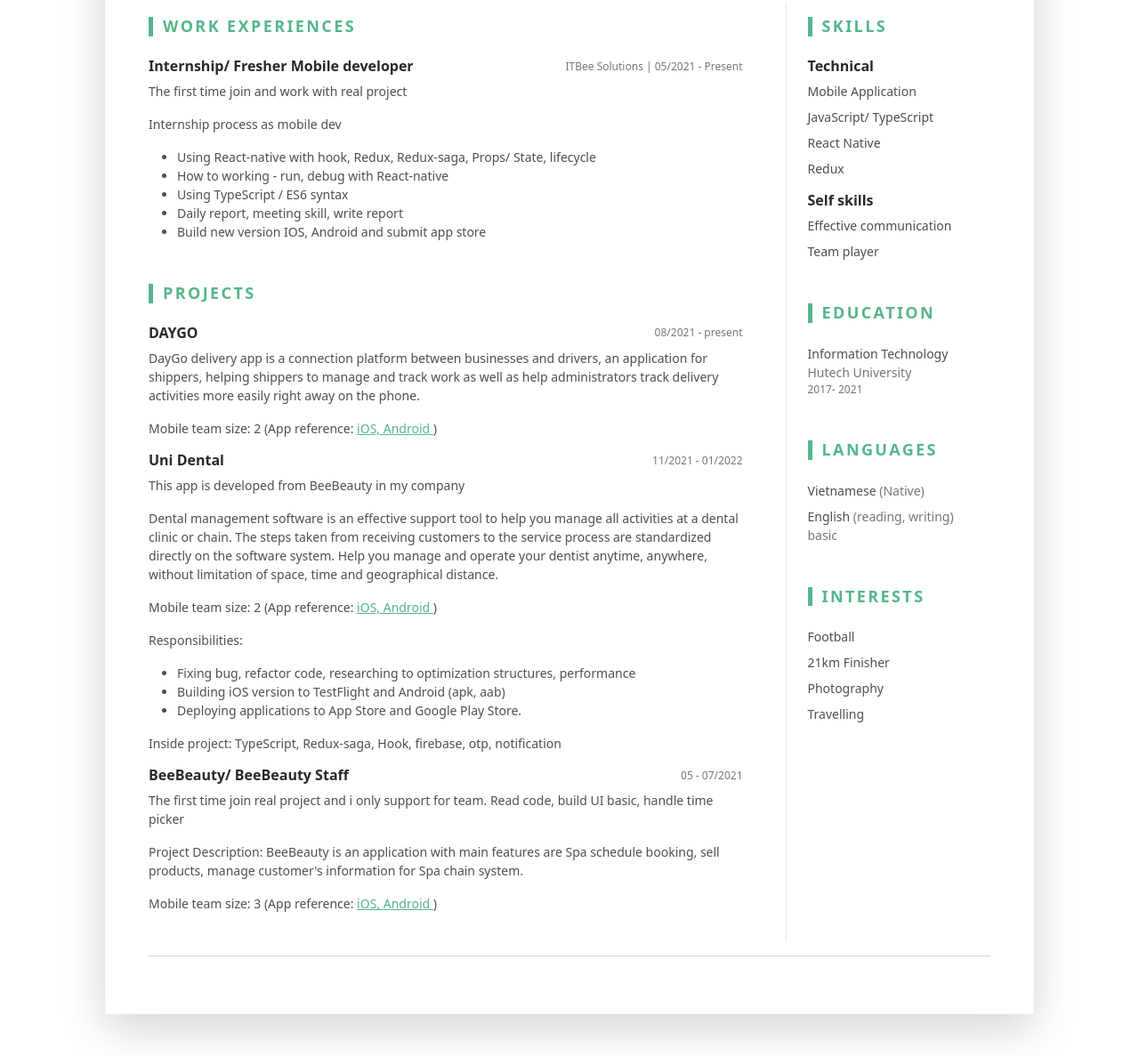
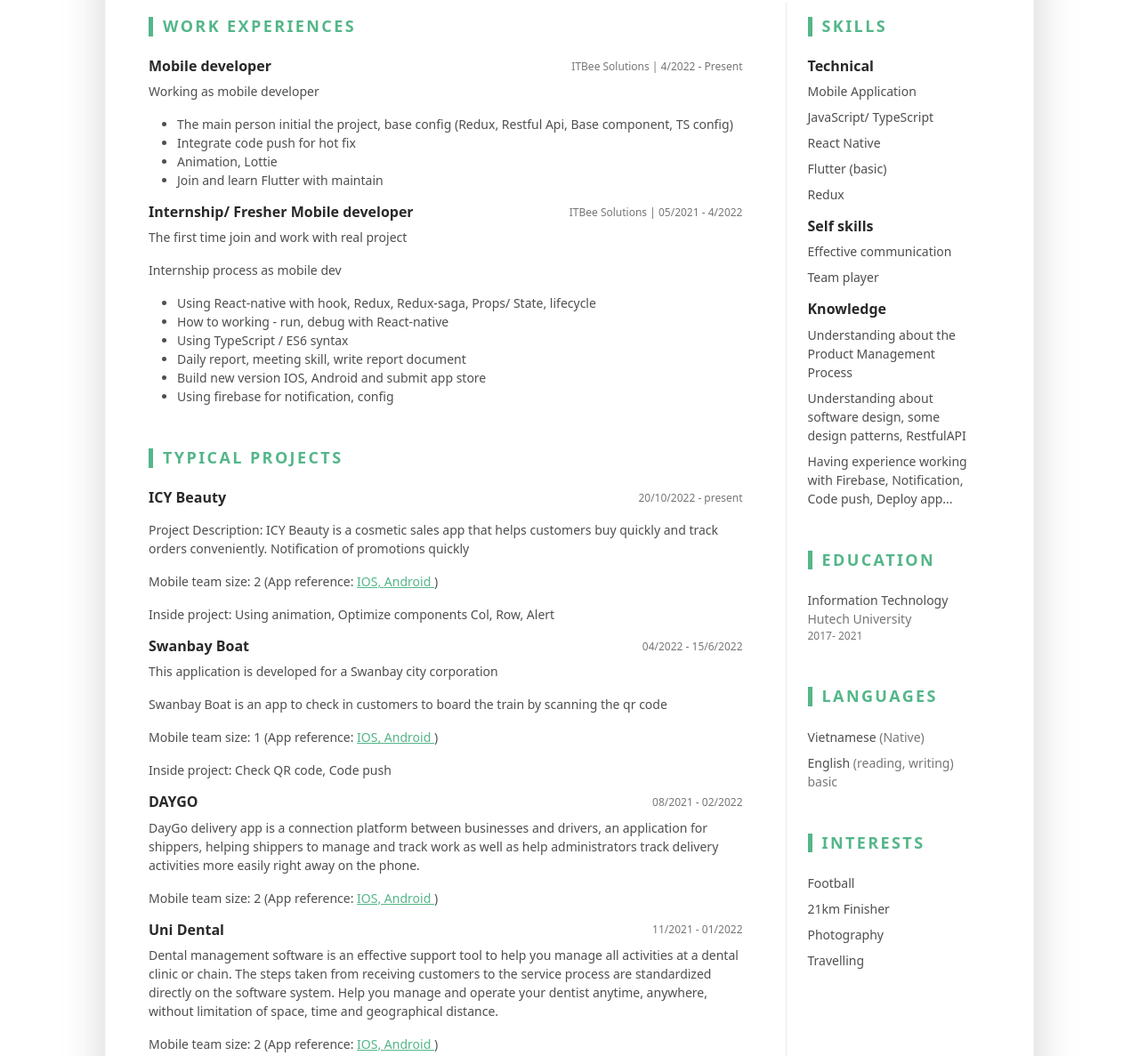
Before and after one commit to minhnguyen26/cv-nguyennhatminh, a plain HTML site: page index.html in a window 1280 px wide. Shown: the part 454-1641 px from the top of the page at 89% size. Drawn offline with Linux system fonts and the light colour scheme.

Commit message:
Update index.html
- Update cv

```diff
--- a/index.html
+++ b/index.html
@@ -8,7 +8,6 @@
 	<meta http-equiv="X-UA-Compatible" content="IE=edge">
 	<meta name="viewport" content="width=device-width, initial-scale=1.0">
 	<meta name="description" content="">
-	<meta name="author" content="Xiaoying Riley at 3rd Wave Media">
 	<link rel="shortcut icon" href="favicon.ico">
 
 	<!-- Google Fonts -->
@@ -32,7 +31,7 @@
 					<div class="row align-items-center">
 						<div class="resume-title col-12 col-md-6 col-lg-8 col-xl-8">
 							<h2 class="resume-name mb-0 text-uppercase">NGUYEN NHAT MINH</h2>
-							<div class="resume-tagline mb-3 mb-md-0">Mobile Software Engineer (Fresher)</div>
+							<div class="resume-tagline mb-3 mb-md-0">Mobile Software Engineer (Junior)</div>
 						</div><!--//resume-title-->
 						<div class="resume-contact col-12 col-md-6 col-lg-5 col-xl-4">
 							<ul class="list-unstyled mb-0">
@@ -43,19 +42,17 @@
 							</ul>
 						</div><!--//resume-contact-->
 					</div><!--//row-->
-
 				</div><!--//resume-header-->
 				<hr>
 				<div class="resume-intro py-3">
-					<div class="row align-items-center">
+					<div class="row align-items-center">	 \
 						<div class="col-12 col-md-3 col-xl-2 text-center">
 						    <img class="resume-profile-image mb-3 mb-md-0 me-md-5  ms-md-0 rounded mx-auto" src="assets/images/resume-profile.jpg" alt="image">
 						</div>
-
 						<div class="col text-start">
 							<h3 class="text-uppercase resume-section-heading mb-3">About myself</h3>
-							<p class="mb-0">My name is Nguyen Nhat Minh a Mobile Developer. I am working as a Mobile Developer React Native with 1 year of experience. Recently I have been developing skill, research and technical in React Native. </p>
-							<p class="mb-0">After graduated from University of Information Technology Hutech University. I have 5 months of experience with Mobile Developer</p>
+							<p class="mb-0">My name is Nguyen Nhat Minh a Mobile Developer. I am working as a Mobile Developer React Native with 1.5 year of experience. Recently I have been developing skill, research and technical on Flutter and worked  </p>
+							<p class="mb-0">After graduated from University of Information Technology Hutech University. I have 5 month of experience with Mobile Developer</p>
 
 						</div><!--//col-->
 					</div>
@@ -68,9 +65,23 @@
 								<h3 class="text-uppercase resume-section-heading mb-4">Work Experiences</h3>
 								<div class="item mb-3">
 									<div class="item-heading row align-items-center mb-2">
+										<h4 class="item-title col-12 col-md-6 col-lg-8 mb-2 mb-md-0">Mobile developer</h4>
+										<div class="item-meta col-12 col-md-6 col-lg-4 text-muted text-start text-md-end">ITBee Solutions | 4/2022 - Present</div>
+									</div>
+									<div class="item-content">
+										<p>Working as mobile developer</p>
+										<ul class="resume-list">
+											<li>The main person initial the project, base config (Redux, Restful Api, Base component, TS config)</li>
+											<li>Integrate code push for hot fix</li>
+											<li>Animation, Lottie</li>
+											<li>Join and learn Flutter with maintain  </li>
+										</ul>
+									</div>
+								</div><!--//item-->
+								<div class="item mb-3">
+									<div class="item-heading row align-items-center mb-2">
 										<h4 class="item-title col-12 col-md-6 col-lg-8 mb-2 mb-md-0">Internship/ Fresher Mobile developer</h4>
-										<div class="item-meta col-12 col-md-6 col-lg-4 text-muted text-start text-md-end">ITBee Solutions | 05/2021 - Present</div>
-
+										<div class="item-meta col-12 col-md-6 col-lg-4 text-muted text-start text-md-end">ITBee Solutions | 05/2021 - 4/2022</div>
 									</div>
 									<div class="item-content">
 										<p>The first time join and work with real project</p>
@@ -79,19 +90,65 @@
 											<li>Using React-native with hook, Redux, Redux-saga, Props/ State, lifecycle </li>
 											<li>How to working - run, debug with React-native</li>
 											<li>Using TypeScript / ES6 syntax</li>
-											<li>Daily report, meeting skill, write report</li>
+											<li>Daily report, meeting skill, write report document</li>
 											<li>Build new version IOS, Android and submit app store</li>
+											<li>Using firebase for notification, config</li>
 										</ul>
 									</div>
 								</div><!--//item-->
 							</section><!--//work-section-->
-
 							<section class="project-section py-3">
-								<h3 class="text-uppercase resume-section-heading mb-4">Projects</h3>
+								<h3 class="text-uppercase resume-section-heading mb-4">Typical Projects</h3>
+								<div class="item mb-3">
+									<div class="item-heading row align-items-center mb-2">
+										<h4 class="item-title col-12 col-md-6 col-lg-8 mb-2 mb-md-0">ICY Beauty</h4>
+										<div class="item-meta col-12 col-md-6 col-lg-4 text-muted text-start text-md-end">20/10/2022 - present</div>
+									</div>
+									<div class="item-content">
+										<p></p>
+										<p> <span class="font-weight-bold">Project Description:</span> ICY Beauty is a cosmetic sales app that helps customers buy quickly and track orders conveniently. Notification of promotions quickly </p>
+										<p>
+											<span class="font-weight-bold">Mobile team size:</span> 2 (App
+											reference: <a
+												href="https://apps.apple.com/us/app/icy-beauty/id6444062846">IOS,
+											</a><a
+												href="https://play.google.com/store/apps/details?id=com.itbeesolutions.icybeauty">Android
+											</a>)
+										</p>
+										<p>
+											<span class="font-weight-bold">Inside project:</span>
+												Using animation,
+												Optimize components Col, Row, Alert
+										</p>
+									</div>
+								</div><!--//item-->
+								<div class="item mb-3">
+									<div class="item-heading row align-items-center mb-2">
+										<h4 class="item-title col-12 col-md-6 col-lg-8 mb-2 mb-md-0">Swanbay Boat</h4>
+										<div class="item-meta col-12 col-md-6 col-lg-4 text-muted text-start text-md-end">04/2022 - 15/6/2022</div>
+									</div>
+									<div class="item-content">
+										<p>This application is developed for a Swanbay city corporation</p>
+										<p>Swanbay Boat is an app to check in customers to board the train by scanning the qr code </p>
+										<p>
+											<span class="font-weight-bold">Mobile team size:</span> 1 (App
+											reference: <a
+												href="https://apps.apple.com/vn/app/swanbay-boat/id1630699597">IOS,
+											</a><a
+												href="https://play.google.com/store/apps/details?id=com.swancity.boatcheckin">Android
+											</a>)
+										</p>
+										<p>
+											<span class="font-weight-bold">Inside project:</span>
+												Check QR code,
+												Code push
+										</p>
+									</div>
+								</div><!--//item-->
 								<div class="item mb-3">
 									<div class="item-heading row align-items-center mb-2">
 										<h4 class="item-title col-12 col-md-6 col-lg-8 mb-2 mb-md-0">DAYGO</h4>
-										<div class="item-meta col-12 col-md-6 col-lg-4 text-muted text-start text-md-end">08/2021 - present</div>
+										<div class="item-meta col-12 col-md-6 col-lg-4 text-muted text-start text-md-end">08/2021 - 02/2022</div>
 
 									</div>
 									<div class="item-content">
@@ -99,13 +156,11 @@
 										<p>
 											<span class="font-weight-bold">Mobile team size:</span> 2 (App
 											reference: <a
-												href="https://apps.apple.com/vn/app/daygo/id1586612215">iOS,
+												href="https://apps.apple.com/vn/app/daygo/id1586612215">IOS,
 											</a><a
 												href="https://play.google.com/store/apps/details?id=com.daysakigo">Android
 											</a>)
 										</p>
-
-
 									</div>
 								</div><!--//item-->
 								<div class="item">
@@ -115,13 +170,12 @@
 
 									</div>
 									<div class="item-content">
-										<p>This app is developed from BeeBeauty in my company</p>
 										<p>Dental management software is an effective support tool to help you manage all activities at a dental clinic or chain. The steps taken from receiving customers to the service process are standardized directly on the software system. Help you manage and operate your dentist anytime, anywhere, without limitation of space, time and geographical distance.</p>
 
 										<p>
 											<span class="font-weight-bold">Mobile team size:</span> 2 (App
 											reference: <a
-												href="https://apps.apple.com/vn/app/uni-dental/id1601577500">iOS,
+												href="https://apps.apple.com/vn/app/uni-dental/id1601577500">IOS,
 											</a><a
 												href="https://play.google.com/store/apps/details?id=com.itbeesolutions.unidental">Android
 											</a>)
@@ -137,7 +191,7 @@
 										</p>
 										<p>
 											<span class="font-weight-bold">Inside project:</span>
-											TypeScript, Redux-saga, Hook, firebase, otp, notification
+											TypeScript, Redux-saga, Hook, Firebase, OTP, Notification
 										</p>
 									</div>
 								</div><!--//item-->
@@ -157,7 +211,7 @@
 										<p>
 											<span class="font-weight-bold">Mobile team size:</span> 3 (App
 											reference: <a
-												href="https://apps.apple.com/vn/app/beebeauty/id1573563265">iOS,
+												href="https://apps.apple.com/vn/app/beebeauty/id1573563265">IOS,
 											</a><a
 												href="https://play.google.com/store/apps/details?id=com.beebeauty">Android
 											</a>)
@@ -176,6 +230,7 @@
 												<li class="mb-2">Mobile Application</li>
 										<li class="mb-2">JavaScript/ TypeScript</li>
 											<li class="mb-2">React Native</li>
+											<li class="mb-2">Flutter (basic)</li>
 											<li class="mb-2">Redux</li>
 
 										</ul>
@@ -187,6 +242,17 @@
 											<li class="mb-2">Team player<li>
 											</ul>
 										</div><!--//item-->
+										<div class="item">
+											<h4 class="item-title">Knowledge</h4>
+											<ul class="list-unstyled resume-skills-list">
+												<li class="mb-2">Understanding about the Product Management Process</li>
+												<li class="mb-2">Understanding about software design, some design
+													patterns,
+													RestfulAPI</li>
+												<li class="mb-2">Having experience working with Firebase, Notification,
+												Code push, Deploy app...</li>
+												</ul>
+											</div><!--//item-->
 									</section><!--//skills-section-->
 									<section class="education-section py-3">
 										<h3 class="text-uppercase resume-section-heading mb-4">Education</h3>
```
